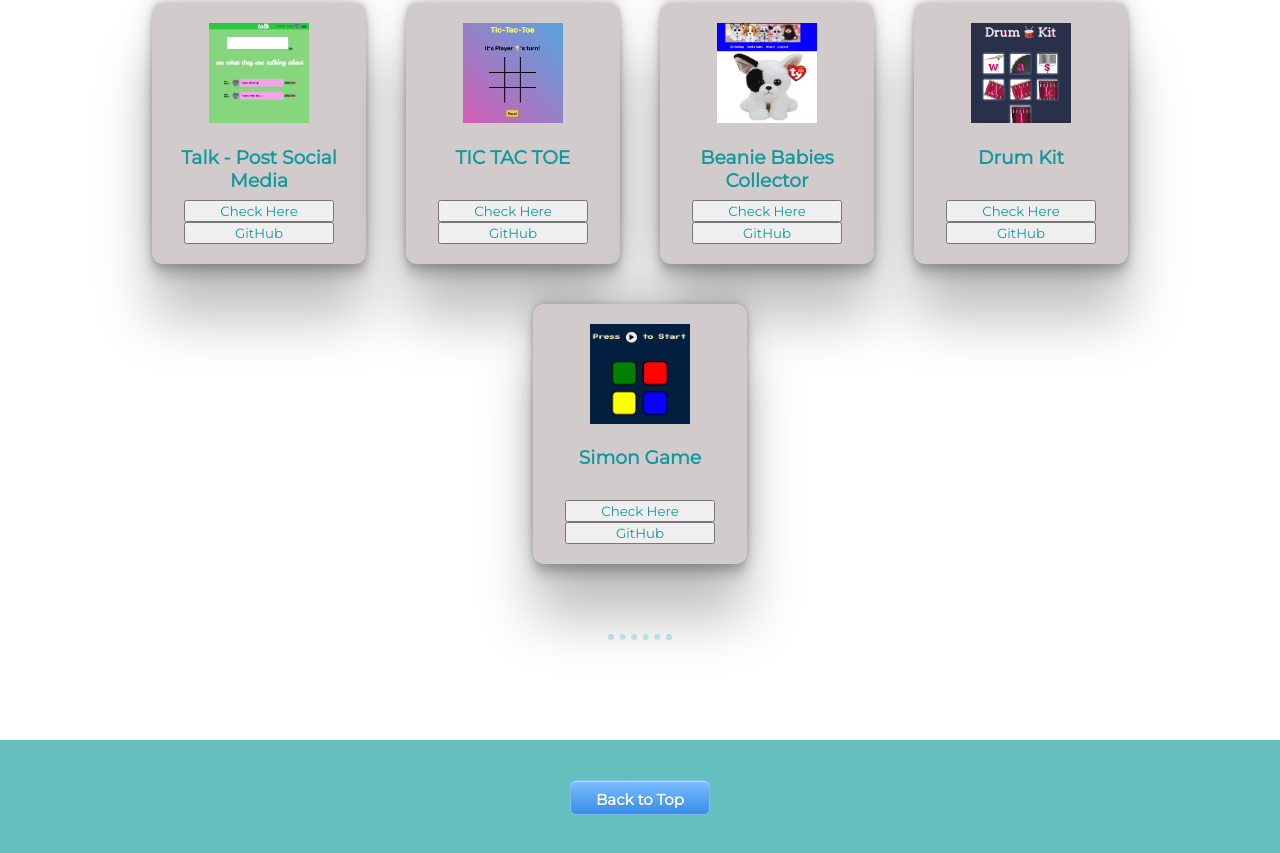
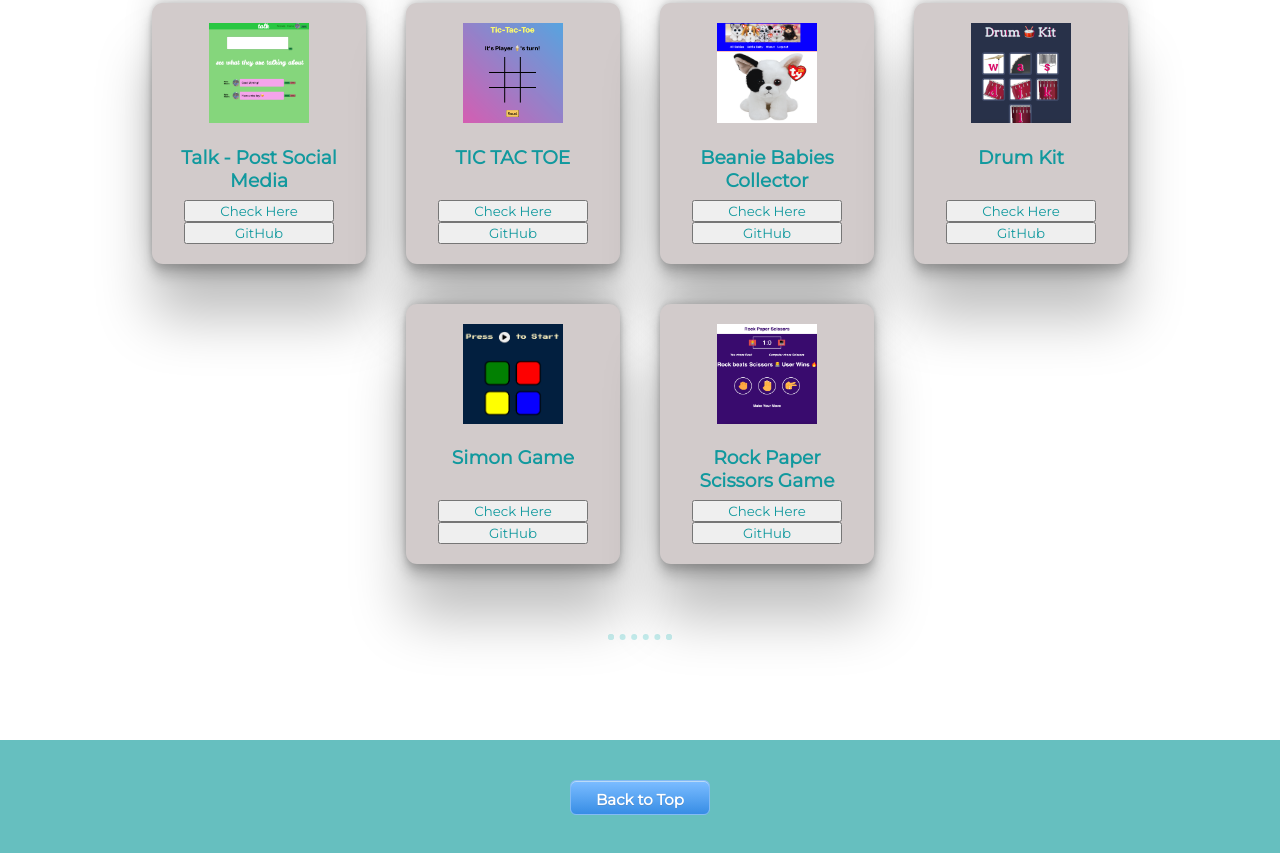
Before and after one commit to kairoribeiro/personal-website, a plain HTML site: page index.html in a window 1280 px wide. Shown: the part 1597-2450 px from the top of the page. Drawn offline with Linux system fonts and the light colour scheme.

Commit message:
Rock Paper Scissors Game

```diff
--- a/css/styles.css
+++ b/css/styles.css
@@ -184,6 +184,7 @@ margin-right: 50px;
 .project-container {
   text-align: center;
   width: 10.875rem;
+  border: none;
 }
 
 .project-container p {
--- a/js/project-data.js
+++ b/js/project-data.js
@@ -41,6 +41,13 @@ let projectData = [
         image: '/data/simon-game.png'
     },
 
+    {
+        title: 'Rock Paper Scissors Game',
+        deployment: 'https://rock-paper-scissors-game-kairo.netlify.app/',
+        github:'https://github.com/kairoribeiro/rock-paper-scissors-game',
+        image: '/data/r-p-s.png'
+    },
+
 
 ]
 
```
Also changed, not shown: index.html (+0 -2 lines), data/r-p-s.png (added).
